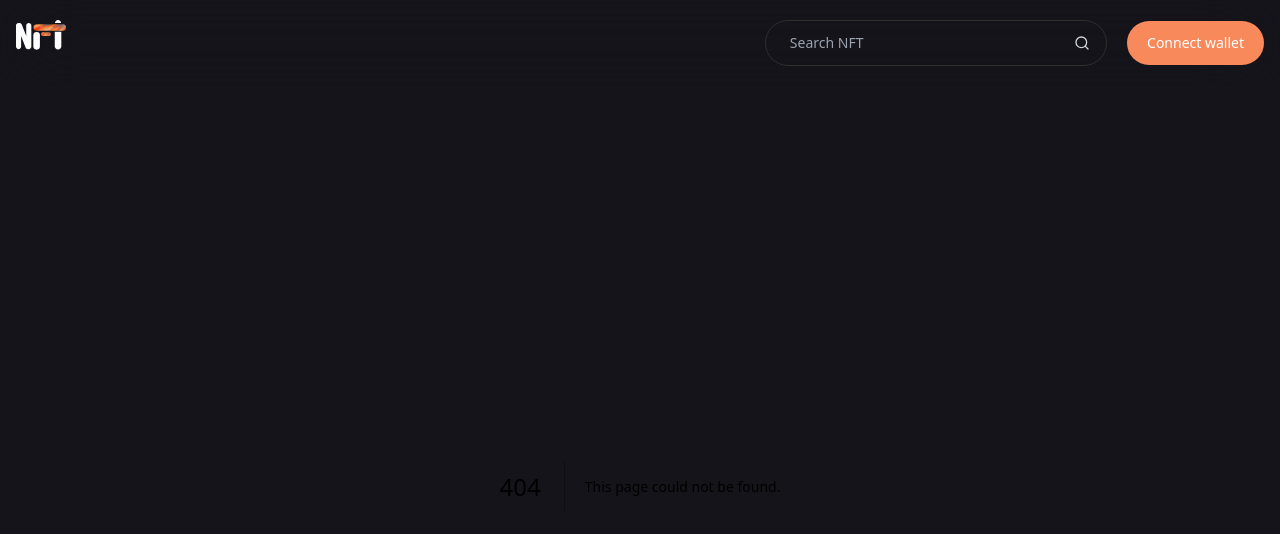
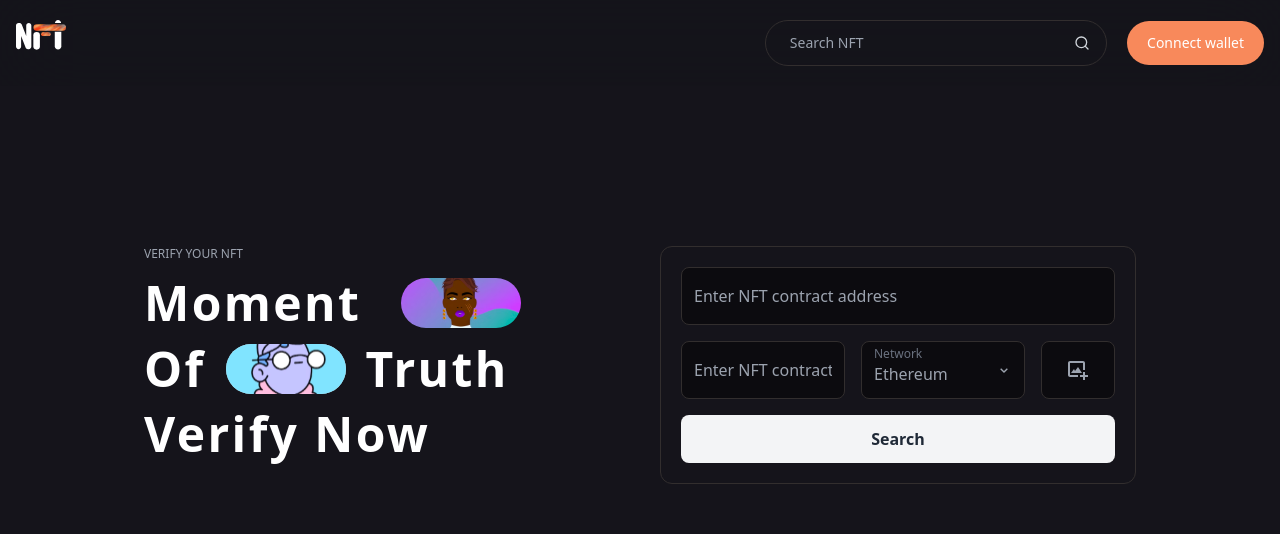
Before and after one commit to scluzive-bastine/nifty, a Next.js app: page /verify in a window 1280 px wide. Before the commit this address had no page. Shown: the top 534 px of the page. Built offline with nearby package versions, Linux system fonts and the light colour scheme.

Commit message:
Verify NFT page added

```diff
--- /dev/null
+++ b/pages/verify/index.tsx
@@ -0,0 +1,127 @@
+import Image from 'next/image'
+import nftbg from '@/images/grid/doddles.svg'
+import meshbg from '@/images/grid/women.svg'
+import { Listbox } from '@headlessui/react'
+import { useState } from 'react'
+import { BiChevronDown, BiImageAdd } from 'react-icons/bi'
+import { GiCheckMark } from 'react-icons/gi'
+
+const networks = ['ethereum', 'polygon']
+const index = () => {
+  const [network, setSelectedNetwork] = useState(networks[0])
+  const [isUploadImage, setIsUploadImage] = useState(false)
+
+  return (
+    <main className='mx-auto max-w-screen-lg 2xl:max-w-screen-xl mt-5 lg:mt-20 py-20 px-4'>
+      <div className='grid grid-cols-1 md:grid-cols-2 gap-5 lg:gap-10 items-start'>
+        <div className=' flex flex-col space-y-3 md:space-y-4'>
+          <h2 className='text-gray-400 uppercase text-xs'>Verify Your NFT</h2>
+          <div className='flex space-x-2 md:space-x-10 items-center'>
+            <h2 className='text-4xl md:text-5xl 2xl:text-6xl text-white font-bold tracking-wider'>
+              Moment
+            </h2>
+            <div className='bg-darkGray w-[100px] h-[40px] md:w-[100px] md:h-[40px] xl:w-[120px] xl:lg:h-[50px] 2xl:w-[145px] 2xl:h-[55px] rounded-full flex-shrink-0 relative'>
+              <Image src={meshbg} className='object-cover w-full h-full rounded-full' alt='NFT' />
+            </div>
+            {/* <h2 className='text-2xl md:text-6xl 2xl:text-7xl text-white font-bold tracking-wider'>
+              NFT
+            </h2> */}
+          </div>
+          <div className='flex space-x-5 2xl:space-x-10 items-center'>
+            <h2 className='text-4xl md:text-5xl 2xl:text-6xl text-white font-bold tracking-wider'>
+              Of
+            </h2>
+            <div className='bg-gray-300 w-[100px] h-[40px] md:w-[100px] md:h-[40px] xl:w-[120px] xl:lg:h-[50px] 2xl:w-[145px] 2xl:h-[55px] rounded-full flex-shrink-0 relative'>
+              <Image src={nftbg} className='object-cover w-full h-full rounded-full' alt='NFT' />
+            </div>
+            <h2 className='text-4xl md:text-5xl 2xl:text-6xl text-white font-bold tracking-wider'>
+              Truth
+            </h2>
+          </div>
+          <h2 className='text-4xl md:text-5xl 2xl:text-6xl text-white font-bold tracking-wider'>
+            Verify Now
+          </h2>
+        </div>
+        <div className=' border border-gray-20 rounded-xl p-5'>
+          <div className='mb-4'>
+            <input
+              type='text'
+              className='border border-gray-20 bg-black-50 px-3 py-4 rounded-lg w-full outline-none text-gray-400 focus:border-gray-600'
+              placeholder='Enter NFT contract address'
+              name='address'
+              id='address'
+            />
+          </div>
+          <div className='mb-4 grid grid-cols-1 md:grid-cols-5 gap-4'>
+            <input
+              type='text'
+              className='border border-gray-20 bg-black-50 p-3 rounded-lg outline-none text-gray-400 focus:border-gray-600 col-auto md:col-span-2'
+              placeholder='Enter NFT contract address'
+              name='address'
+              id='address'
+            />
+            <Listbox
+              as='div'
+              className='relative col-auto md:col-span-2'
+              value={network}
+              onChange={setSelectedNetwork}
+            >
+              {({ open }) => (
+                <>
+                  <Listbox.Button className='relative flex justify-between items-center bg-black-50 border border-gray-20 rounded-lg p-3 text-gray-400 w-full'>
+                    <h6 className='text-xs text-gray-500 absolute top-1 left-[12px]'>Network</h6>
+                    <p className='capitalize mt-2'>{network}</p>
+                    <BiChevronDown className={open ? 'rotate-180' : 'rotate-0'} />
+                  </Listbox.Button>
+                  <Listbox.Options
+                    as='div'
+                    className='absolute top-16 bg-black-50 border border-gray-20 w-full h-28 rounded-md '
+                  >
+                    {networks.map((network, index) => (
+                      <Listbox.Option
+                        key={network}
+                        value={network}
+                        className={({ active }) =>
+                          `relative cursor-pointer select-none list-none py-2 pl-10 pr-4 my-2 flex items-center ${
+                            active ? 'bg-gray-700 text-gray-200' : 'text-gray-400'
+                          }`
+                        }
+                      >
+                        {({ selected }) => (
+                          <>
+                            {selected && (
+                              <div className='absolute inset-y-0 left-0 flex items-center pl-3 text-teal-600'>
+                                <GiCheckMark className='text-lg' />
+                              </div>
+                            )}
+                            <div className='capitalize'>
+                              <span>{network}</span>
+                            </div>
+                          </>
+                        )}
+                      </Listbox.Option>
+                    ))}
+                  </Listbox.Options>
+                </>
+              )}
+            </Listbox>
+            <button
+              className='text-gray-400 bg-black-50 border border-gray-20 py-3 rounded-lg flex justify-center items-center'
+              onClick={() => setIsUploadImage((prev) => !prev)}
+            >
+              <BiImageAdd className='text-2xl' />
+            </button>
+          </div>
+          {isUploadImage && (
+            <div className='bg-black-50 border border-gray-20 rounded-lg flex justify-center h-11 mb-4'></div>
+          )}
+          <button className='bg-gray-100 hover:bg-gray-300 font-semibold text-gray-800 py-3 w-full rounded-lg'>
+            Search
+          </button>
+        </div>
+      </div>
+    </main>
+  )
+}
+
+export default index
```
